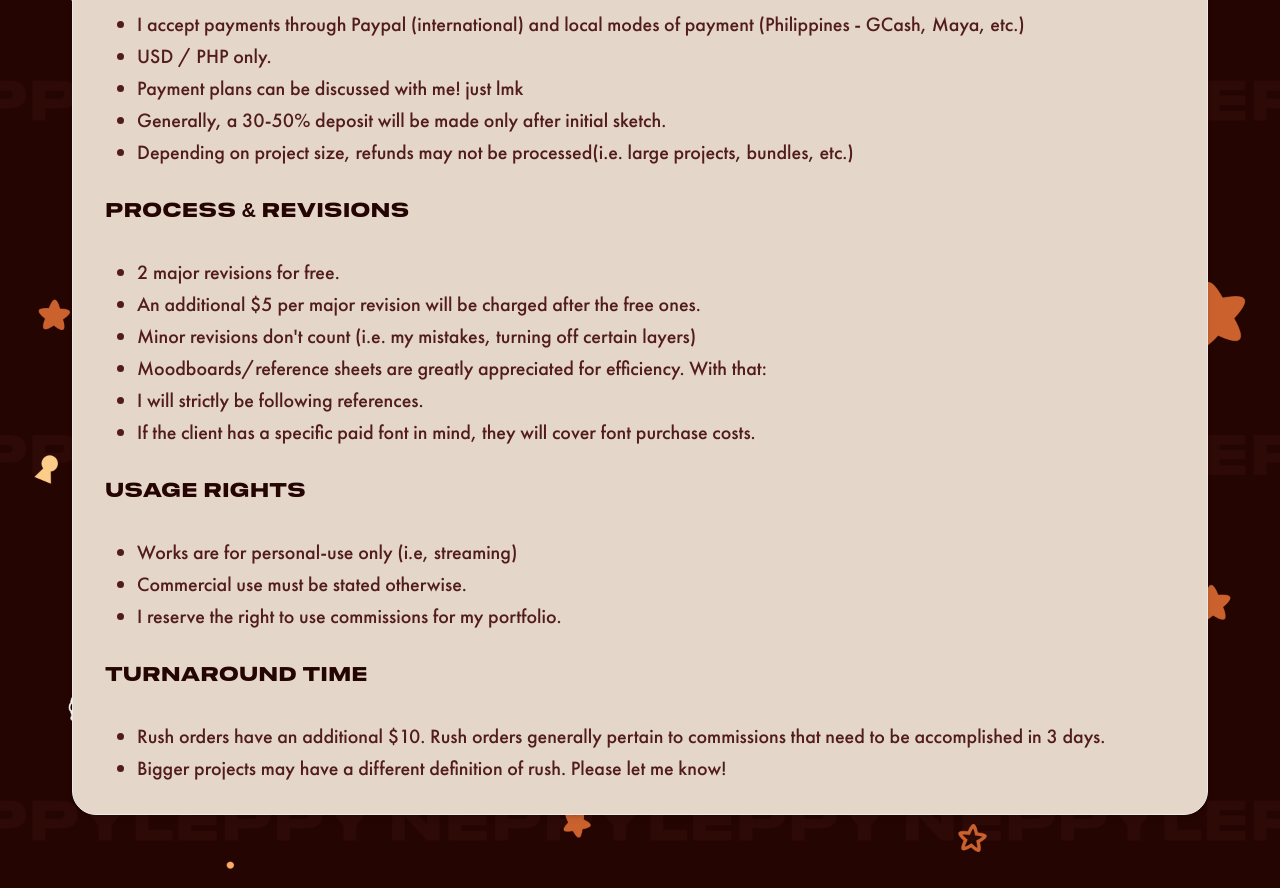
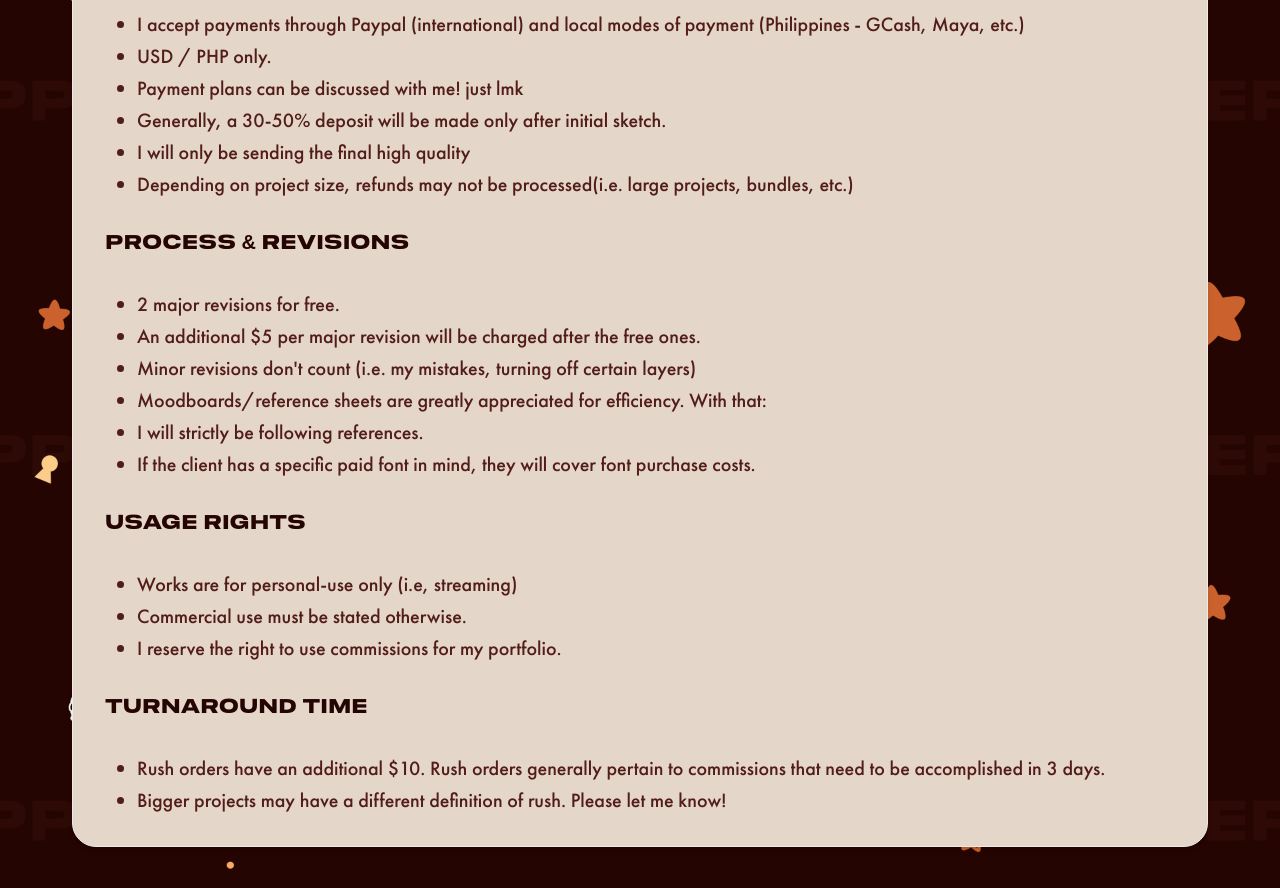
Before and after one commit to leimons/neppysite, a React (Vite) app: page / in a window 1280 px wide. Shown: the part 2240-3128 px from the top of the page. Built offline with nearby package versions, Linux system fonts and the light colour scheme.

Commit message:
Update Terms.jsx

```diff
--- a/src/components/Terms.jsx
+++ b/src/components/Terms.jsx
@@ -61,6 +61,7 @@ export default function Terms() {
             Generally, a 30-50% deposit will be made only after initial
             sketch.{" "}
           </li>
+          <li> I will only be sending the final high quality </li>
 
           <li>
             {" "}
```
